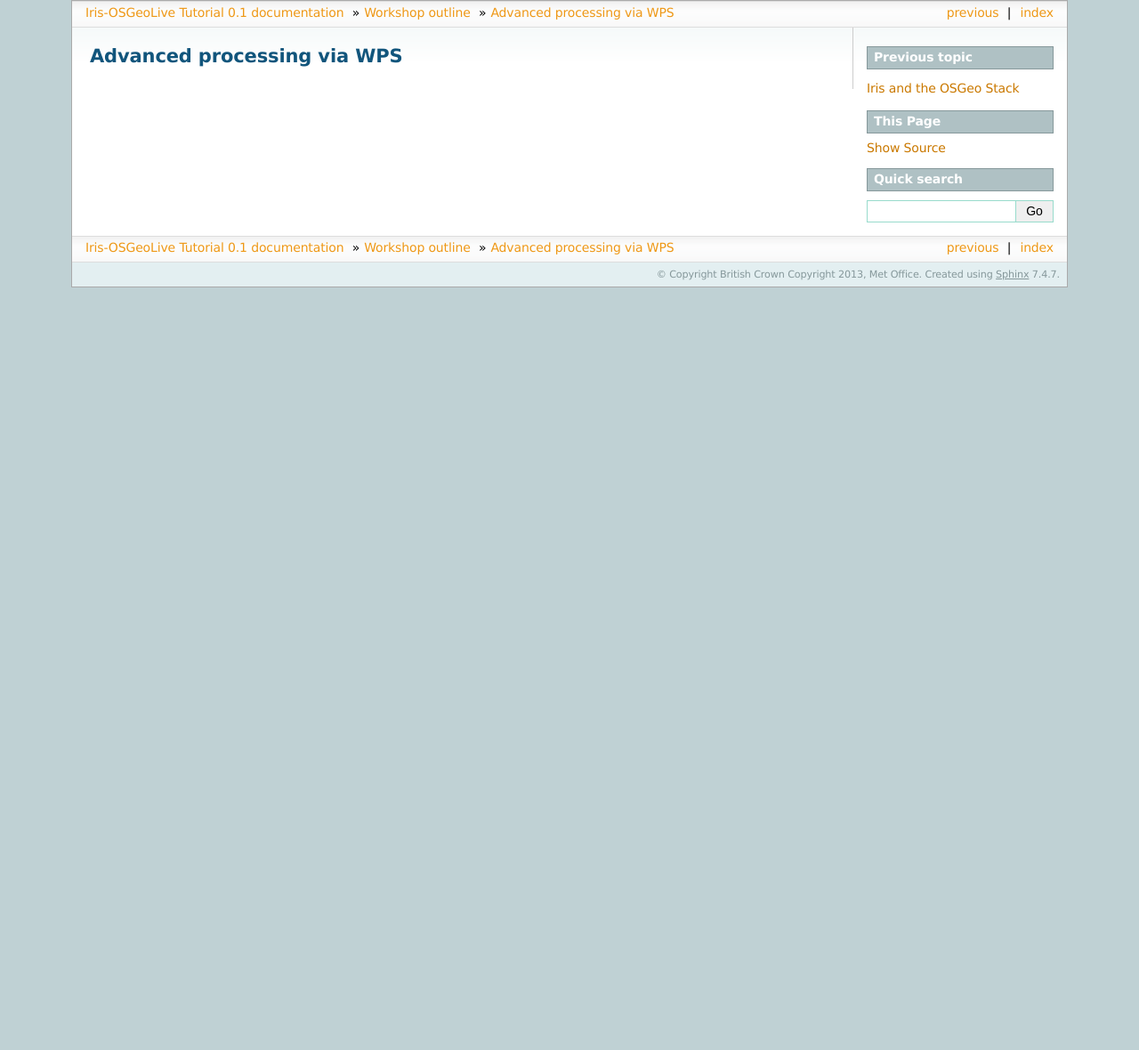
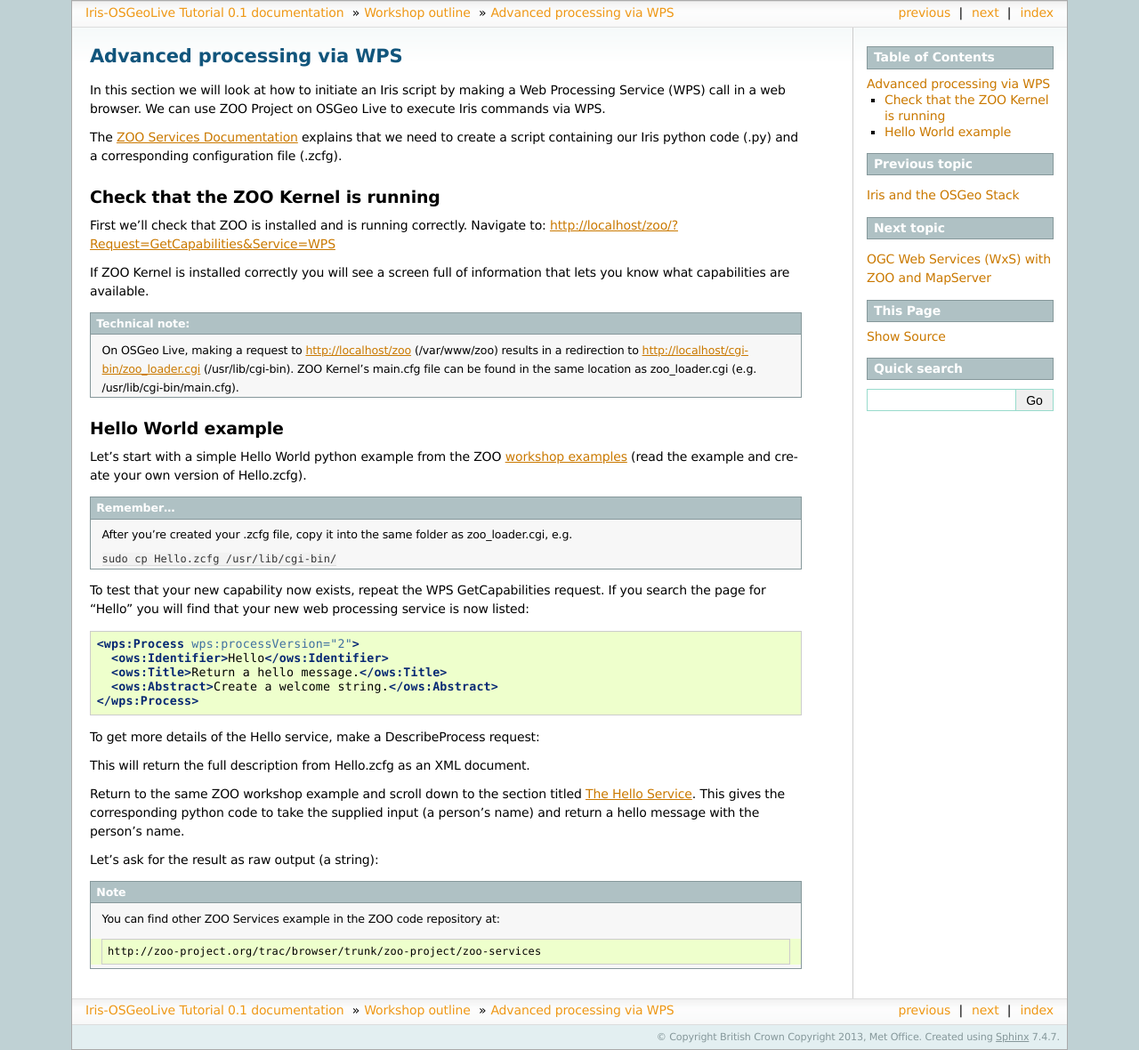
Before and after one commit to SciTools/osgeolive, a Sphinx documentation site: the page built from source/tutorial/advanced_wps.rst, in a window 1280 px wide. Shown: the whole page at 89% size. Built offline with Sphinx 7.4.7, drawn with Linux system fonts in a browser that asks for light colours; formulas are drawn with MathJax 3; before the commit the page ends 900 px from its top, so only the background shows below that.

Commit message:
Initial WPS examples with ZOO

```diff
--- a/source/tutorial/advanced_wps.rst
+++ b/source/tutorial/advanced_wps.rst
@@ -1,3 +1,67 @@
 ===========================
 Advanced processing via WPS
 ===========================
+
+In this section we will look at how to initiate an Iris script by making a Web Processing Service (WPS) call in a web browser. We can use ZOO Project on OSGeo Live to execute Iris commands via WPS.
+
+The `ZOO Services Documentation <http://zoo-project.org/docs/services/index.html>`_ explains that we need to create a script containing our Iris python code (.py) and a corresponding configuration file (.zcfg).
+
+
+Check that the ZOO Kernel is running
+------------------------------------
+
+First we'll check that ZOO is installed and is running correctly. Navigate to: http://localhost/zoo/?Request=GetCapabilities&Service=WPS
+
+If ZOO Kernel is installed correctly you will see a screen full of information that lets you know what capabilities are available.
+
+.. admonition:: Technical note:
+
+   On OSGeo Live, making a request to http://localhost/zoo (/var/www/zoo) results in a redirection to http://localhost/cgi-bin/zoo_loader.cgi (/usr/lib/cgi-bin).
+   ZOO Kernel's main.cfg file can be found in the same location as zoo_loader.cgi (e.g. /usr/lib/cgi-bin/main.cfg).
+
+
+Hello World example
+-------------------
+
+Let's start with a simple Hello World python example from the ZOO `workshop examples <http://zoo-project.org/docs/workshop/2012/first_service.html>`_ (read the example and create your own version of Hello.zcfg).
+
+.. admonition:: Remember...
+
+   After you're created your .zcfg file, copy it into the same folder as zoo_loader.cgi, e.g.
+
+   ``sudo cp Hello.zcfg /usr/lib/cgi-bin/``
+
+To test that your new capability now exists, repeat the WPS GetCapabilities request. If you search the page for "Hello" you will find that your new web processing service is now listed:
+
+.. code-block:: xml
+
+   <wps:Process wps:processVersion="2">
+     <ows:Identifier>Hello</ows:Identifier>
+     <ows:Title>Return a hello message.</ows:Title>
+     <ows:Abstract>Create a welcome string.</ows:Abstract>
+   </wps:Process>
+
+To get more details of the Hello service, make a DescribeProcess request:
+
+.. code-block: none
+
+   http://localhost/cgi-bin/zoo_loader.cgi?request=DescribeProcess&service=WPS&version=1.0.0&Identifier=Hello
+
+This will return the full description from Hello.zcfg as an XML document.
+
+Return to the same ZOO workshop example and scroll down to the section titled `The Hello Service <http://zoo-project.org/docs/workshop/2012/first_service.html#the-hello-service>`_. This gives the corresponding python code to take the supplied input (a person's name) and return a hello message with the person's name.
+
+Let's ask for the result as raw output (a string):
+
+.. code-block: none
+
+   http://localhost/cgi-bin/zoo_loader.cgi?request=Execute&service=WPS&version=1.0.0&Identifier=Hello&DataInputs=name=toto&RawDataOutput=Result
+
+
+.. Note::
+
+   You can find other ZOO Services example in the ZOO code repository at:
+
+   .. code-block:: none
+
+      http://zoo-project.org/trac/browser/trunk/zoo-project/zoo-services
--- /dev/null
+++ b/source/tutorial/advanced_wxs.rst
@@ -0,0 +1,8 @@
+
+OGC Web Services (WxS) with ZOO and MapServer
+---------------------------------------------
+
+With Iris, GDAL and ZOO (with bundled MapServer), we can expose WxS services
+
+- WMS
+- WCS
--- a/source/tutorial/workshop_overview.rst
+++ b/source/tutorial/workshop_overview.rst
@@ -25,3 +25,5 @@
    osgeo_stack
 
    advanced_wps
+
+   advanced_wxs
```
